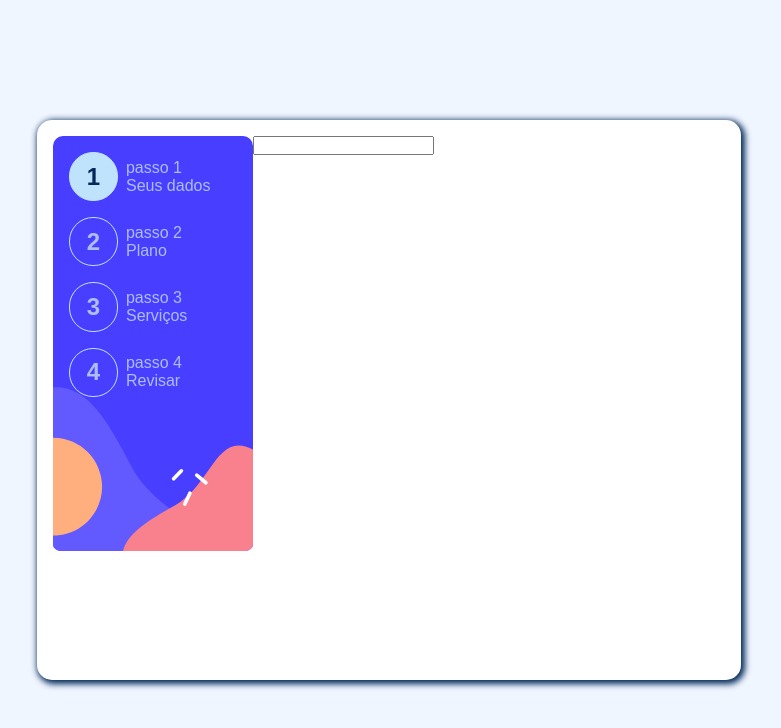
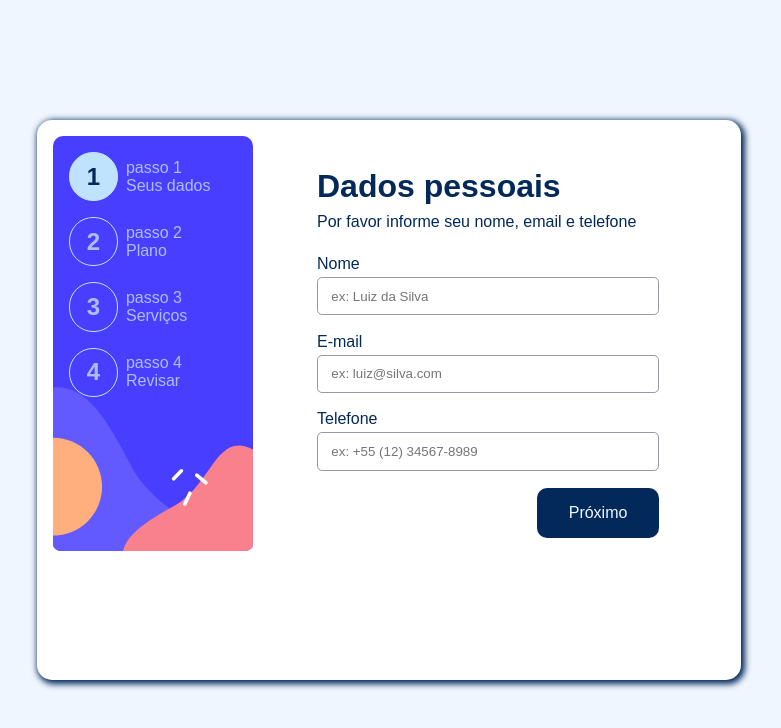
Before and after one commit to TurinoS/Multi-step-Form, a Next.js app: page / in a window 1280 px wide. Shown: the top 728 px of the page, without its empty margins (251-1032 px from the left). Built offline with nearby package versions, Linux system fonts and the light colour scheme.

Commit message:
feat: implementando form, inputs e button

```diff
--- a/src/app/page.tsx
+++ b/src/app/page.tsx
@@ -3,6 +3,7 @@
 import Steps from '@/components/Steps';
 import styled from 'styled-components';
 import bg from '../assets/bg-sidebar-desktop.svg';
+import Input from '@/components/Input';
 
 const Container = styled.div`
   background-color: var(--white);
@@ -27,6 +28,42 @@ const StepsContainer = styled.section`
   width: 200px;
 `
 
+const FormContainer = styled.section`
+  display: flex;
+  flex-direction: column;
+  gap: .5em;
+  padding: 2em 4em;
+  width: 70%;
+
+  & h1 {
+    font-size: 32px;
+  }
+`
+
+const StyledForm = styled.form`
+  display: flex;
+  flex-direction: column;
+  margin-top: 1em;
+  gap: .25em;
+`
+
+const Button = styled.button`
+  padding: 1em 2em;
+  align-self: flex-end;
+  border-radius: 10px;
+  border: none;
+  background-color: var(--marine-blue);
+  color: var(--magnolia);
+  font-size: 16px;
+
+  &:hover {
+    cursor: pointer;
+    color: var(--light-blue);
+    box-shadow: 2px 2px 6px 2px black;
+    transition: 400ms;
+  }
+`
+
 export default function Home() {
   return (
     <Container>
@@ -36,9 +73,16 @@ export default function Home() {
           <Steps number='3' text='Serviços' active={false} />
           <Steps number='4' text='Revisar' active={false} />
         </StepsContainer>
-        <section>
-          <input type='text' />
-        </section>
+        <FormContainer>
+          <h1>Dados pessoais</h1>
+          <p>Por favor informe seu nome, email e telefone</p>
+          <StyledForm>
+            <Input label='Nome' name='name' type='text' placeholder='ex: Luiz da Silva' />
+            <Input label='E-mail' name='email' type='email' placeholder='ex: luiz@silva.com' />
+            <Input label='Telefone' name='phone' type='phone' placeholder='ex: +55 (12) 34567-8989' />
+            <Button>Próximo</Button>
+          </StyledForm>
+        </FormContainer>
     </Container>
   )
 }
--- /dev/null
+++ b/src/components/Input.tsx
@@ -0,0 +1,25 @@
+import styled from 'styled-components';
+
+const StyledInput = styled.input`
+    width: 100%;
+    padding: .8em 1em;
+    margin-bottom: 1em;
+    border: 1px solid var(--cool-gray);
+    border-radius: 5px;
+`
+
+interface InputProps {
+    label: string,
+    type: string,
+    name: string,
+    placeholder: string,
+}
+
+export default function Input({ type, name, placeholder, label }: InputProps) {
+    return(
+        <>
+            <label htmlFor={name}>{label}</label>
+            <StyledInput type={type} name={name} id={name} placeholder={placeholder} />
+        </>
+    )
+}
```
